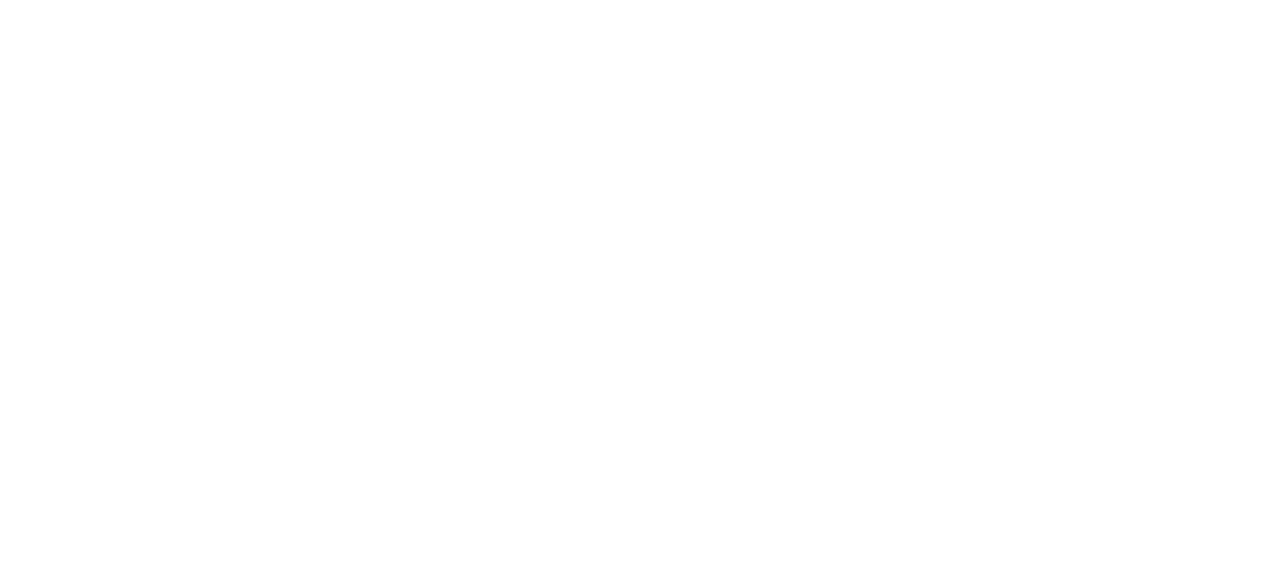
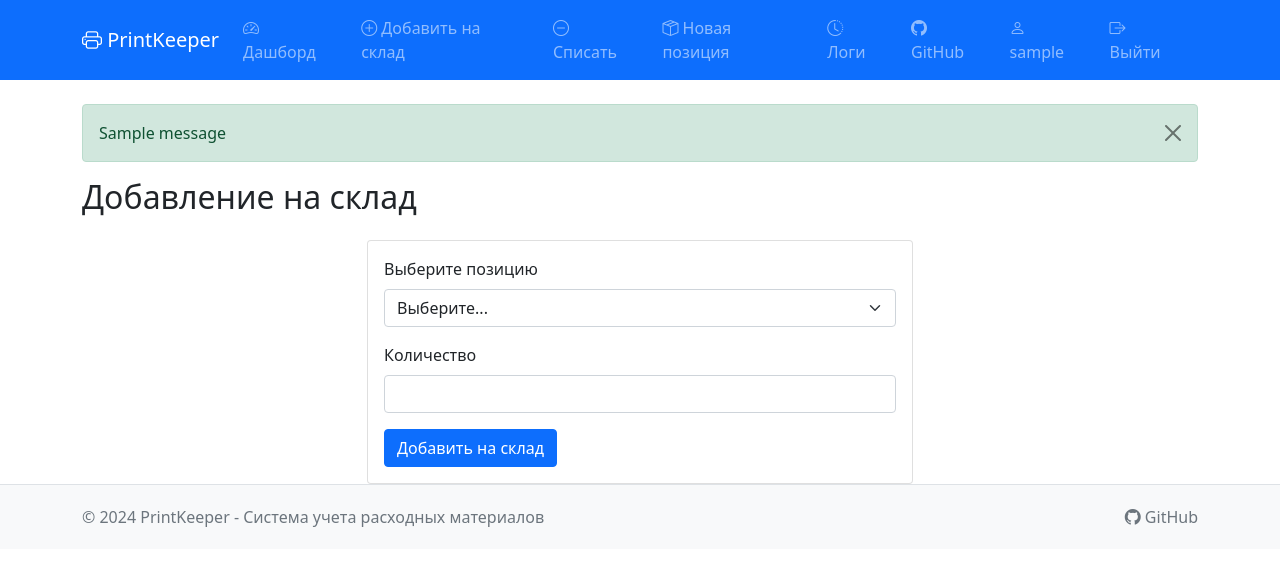
Before and after one commit to Deatherd/printer-warehouse, a Flask app: page /add-to-warehouse in a window 1280 px wide. Before the commit the part shown is empty. Shown: the top 566 px of the page. Run offline with Flask 3, Linux system fonts and the light colour scheme; a user stored in the database is signed in; tables that the repository leaves empty hold one stand-in row (values such as "Sample post"); one stand-in notice (Sample message) is shown.

Commit message:
template fixes

```diff
--- a/templates/base.html
+++ b/templates/base.html
@@ -1,8 +1,85 @@
-<!-- В навигационное меню, после остальных пунктов -->
-{% if current_user.username == 'admin' %}
+<!DOCTYPE html>
+<html lang="ru">
+
+<head>
+    <meta charset="UTF-8">
+    <meta name="viewport" content="width=device-width, initial-scale=1.0">
+    <title>Учет расходных материалов</title>
+    <link href="https://cdn.jsdelivr.net/npm/bootstrap@5.1.3/dist/css/bootstrap.min.css" rel="stylesheet">
+    <link rel="stylesheet" href="https://cdn.jsdelivr.net/npm/bootstrap-icons@1.8.1/font/bootstrap-icons.css">
+    <style>
+        .low-stock {
+            background-color: #fff3cd;
+        }
+
+        .out-of-stock {
+            background-color: #f8d7da;
+        }
+
+        .nav-item {
+            margin-right: 10px;
+        }
+
+        .flash-messages {
+            margin-top: 20px;
+        }
+
+        .footer {
+            margin-top: 50px;
+            padding: 20px 0;
+            background-color: #f8f9fa;
+            border-top: 1px solid #dee2e6;
+        }
+    </style>
+</head>
+
+<body>
+    <nav class="navbar navbar-expand-lg navbar-dark bg-primary">
+        <div class="container">
+            <a class="navbar-brand" href="{{ url_for('dashboard') }}">
+                <i class="bi bi-printer"></i> PrintKeeper
+            </a>
+            {% if current_user.is_authenticated %}
+            <button class="navbar-toggler" type="button" data-bs-toggle="collapse" data-bs-target="#navbarNav">
+                <span class="navbar-toggler-icon"></span>
+            </button>
+            <div class="collapse navbar-collapse" id="navbarNav">
+                <ul class="navbar-nav me-auto">
+                    <li class="nav-item">
+                        <a class="nav-link" href="{{ url_for('dashboard') }}">
+                            <i class="bi bi-speedometer2"></i> Дашборд
+                        </a>
+                    </li>
+                    <li class="nav-item">
+                        <a class="nav-link" href="{{ url_for('add_to_warehouse') }}">
+                            <i class="bi bi-plus-circle"></i> Добавить на склад
+                        </a>
+                    </li>
+                    <li class="nav-item">
+                        <a class="nav-link" href="{{ url_for('write_off') }}">
+                            <i class="bi bi-dash-circle"></i> Списать
+                        </a>
+                    </li>
+                    <li class="nav-item">
+                        <a class="nav-link" href="{{ url_for('add_item') }}">
+                            <i class="bi bi-box-seam"></i> Новая позиция
+                        </a>
+                    </li>
+                    <li class="nav-item">
+                        <a class="nav-link" href="{{ url_for('logs') }}">
+                            <i class="bi bi-clock-history"></i> Логи
+                        </a>
+                    </li>
+                    <li class="nav-item">
+                        <a class="nav-link" href="https://github.com/Deatherd/printer-warehouse" target="_blank"
+                            title="Исходный код на GitHub">
+                            <i class="bi bi-github"></i> GitHub
+                        </a>
+                    </li>
+                    {% if current_user.is_authenticated and current_user.username == 'admin' %}
                     <li class="nav-item dropdown">
-    <a class="nav-link dropdown-toggle" href="#" id="adminDropdown" role="button" data-bs-toggle="dropdown"
-        aria-expanded="false">
+                        <a class="nav-link dropdown-toggle" href="#" id="adminDropdown" role="button"
+                            data-bs-toggle="dropdown" aria-expanded="false">
                             <i class="bi bi-gear"></i> Администрирование
                         </a>
                         <ul class="dropdown-menu" aria-labelledby="adminDropdown">
@@ -19,3 +96,61 @@
                         </ul>
                     </li>
                     {% endif %}
+                </ul>
+                <ul class="navbar-nav">
+                    <li class="nav-item">
+                        <span class="nav-link">
+                            <i class="bi bi-person"></i> {{ current_user.username }}
+                        </span>
+                    </li>
+                    <li class="nav-item">
+                        <a class="nav-link" href="{{ url_for('logout') }}">
+                            <i class="bi bi-box-arrow-right"></i> Выйти
+                        </a>
+                    </li>
+                </ul>
+            </div>
+            {% endif %}
+        </div>
+    </nav>
+
+    <div class="container mt-4">
+        <div class="flash-messages">
+            {% with messages = get_flashed_messages(with_categories=true) %}
+            {% if messages %}
+            {% for category, message in messages %}
+            <div class="alert alert-{{ 'danger' if category == 'error' else 'success' }} alert-dismissible fade show"
+                role="alert">
+                {{ message }}
+                <button type="button" class="btn-close" data-bs-dismiss="alert"></button>
+            </div>
+            {% endfor %}
+            {% endif %}
+            {% endwith %}
+        </div>
+
+        {% block content %}{% endblock %}
+    </div>
+
+    <!-- Футер -->
+    <footer class="footer mt-auto">
+        <div class="container">
+            <div class="row">
+                <div class="col-md-6 text-center text-md-start">
+                    <span class="text-muted">© 2024 PrintKeeper - Система учета расходных материалов</span>
+                </div>
+                <div class="col-md-6 text-center text-md-end">
+                    <a href="https://github.com/Deatherd/printer-warehouse" class="text-muted text-decoration-none"
+                        target="_blank">
+                        <i class="bi bi-github"></i> GitHub
+                    </a>
+                </div>
+            </div>
+        </div>
+    </footer>
+
+    <script src="https://cdn.jsdelivr.net/npm/bootstrap@5.1.3/dist/js/bootstrap.bundle.min.js"></script>
+    {% block scripts %}{% endblock %}
+</body>
+
+</html>
```
Lines whose indentation alone changed are shown as unchanged.
